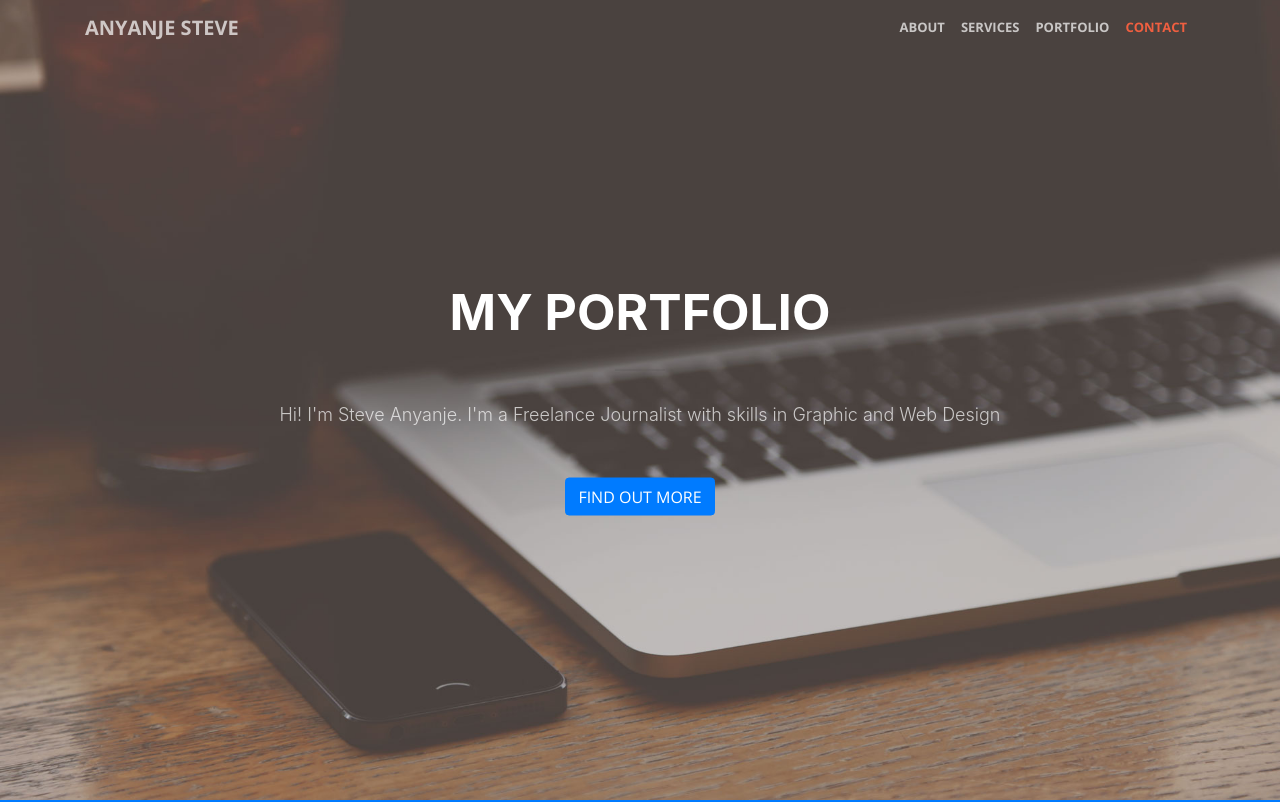
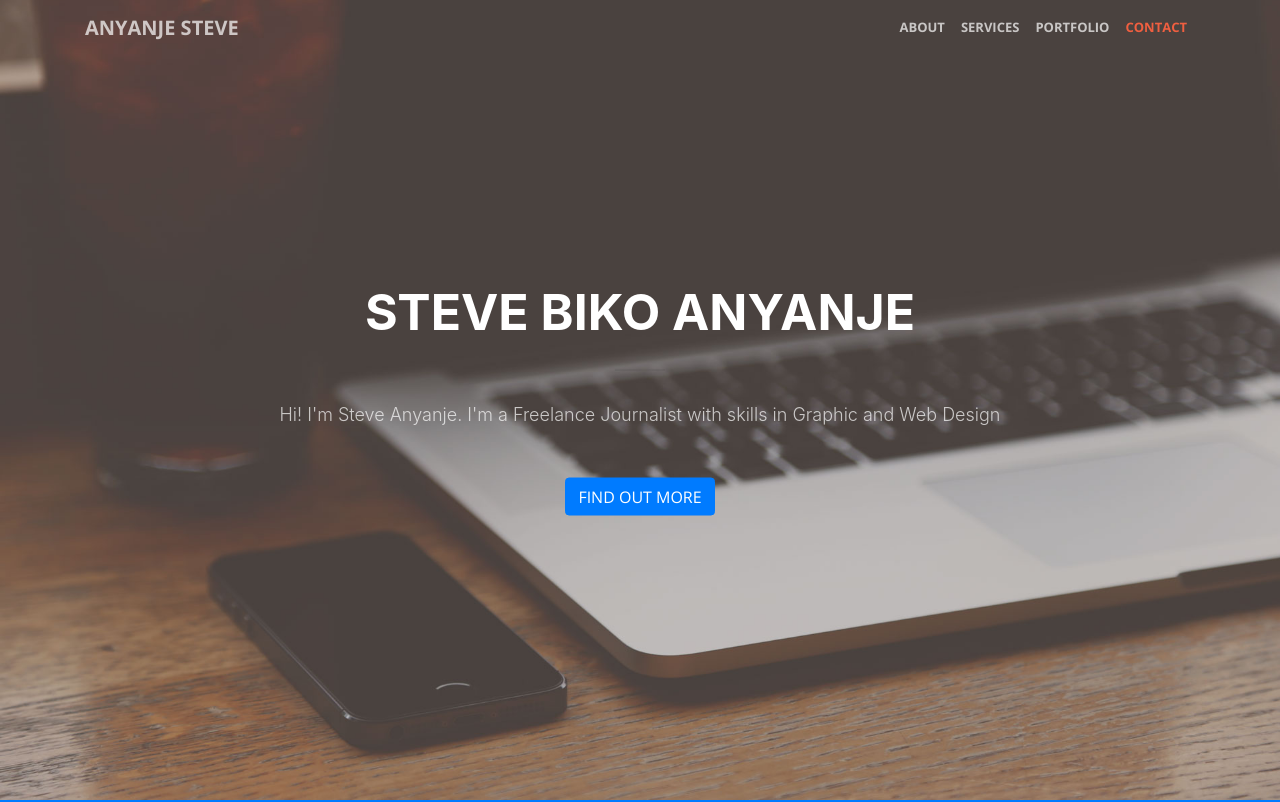
Before and after one commit to bikysteve/bikysteve.github.io, a website with bundled scripts: page index.html in a window 1280 px wide. Shown: the top 802 px of the page. Built offline with nearby package versions, Linux system fonts and the light colour scheme.

Commit message:
edited another line

```diff
--- a/index.html
+++ b/index.html
@@ -57,7 +57,7 @@
     <header class="masthead">
       <div class="header-content">
         <div class="header-content-inner">
-          <h1 id="homeHeading">My Portfolio</h1>
+          <h1 id="homeHeading">Steve Biko Anyanje</h1>
           <hr>
           <p>Hi! I'm Steve Anyanje. I'm a Freelance Journalist with skills in Graphic and Web Design</p>
           <a class="btn btn-primary btn-xl js-scroll-trigger" href="#about">Find Out More</a>
```
